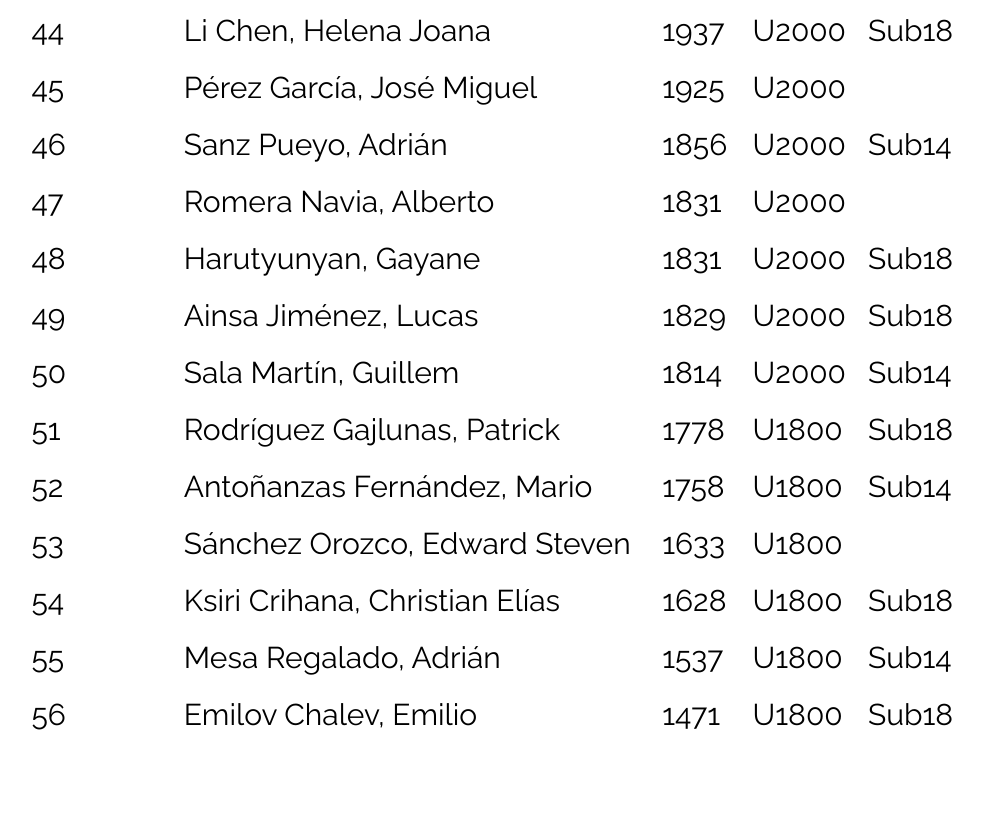
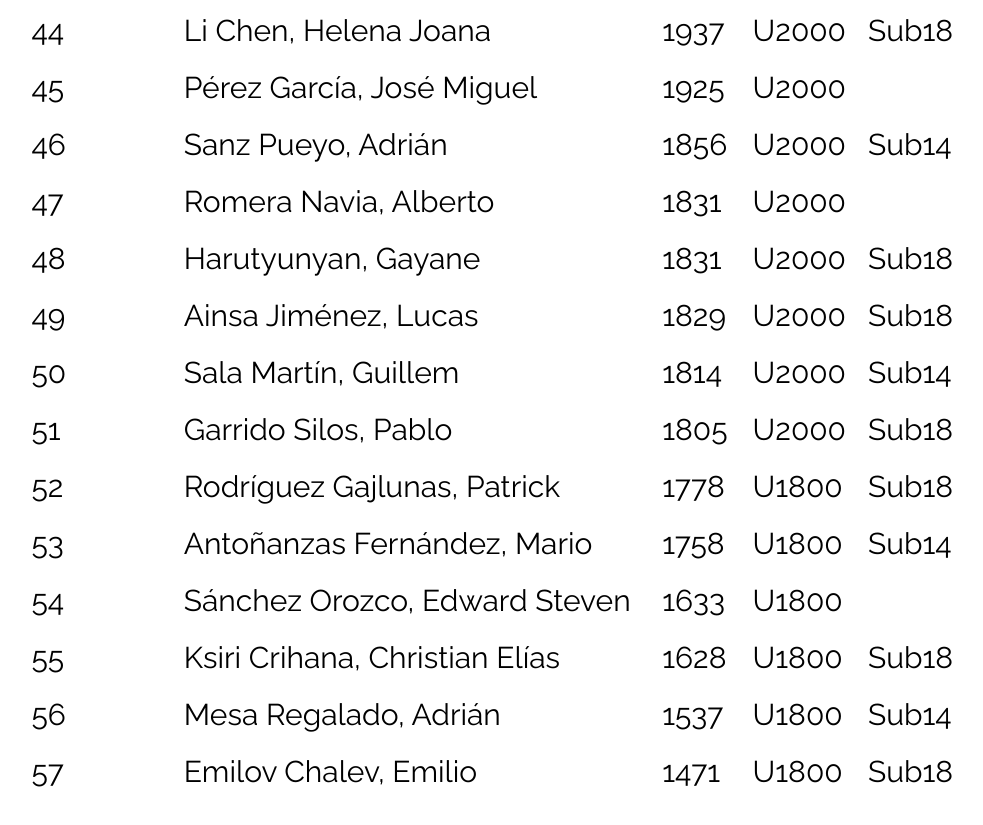
Before and after one commit to Rexher74/rexhercup, a plain HTML site: page index.html in a window 1280 px wide. Shown: the part 2917-3742 px from the top of the page, without its empty margins (115-1098 px from the left). Before the commit the page ends 3711 px from the top, so only its background shows below. Drawn offline with Linux system fonts and the light colour scheme.

Commit message:
Add files via upload

```diff
--- a/index.html
+++ b/index.html
@@ -692,6 +692,13 @@
                     </tr>
                     <tr>
                         <td></td>
+                        <td>Garrido Silos, Pablo</td>
+                        <td>1805</td>
+                        <td>U2000</td>
+                        <td>Sub18</td>
+                    </tr>
+                    <tr>
+                        <td></td>
                         <td>Rodríguez Gajlunas, Patrick</td>
                         <td>1778</td>
                         <td>U1800</td>
```
